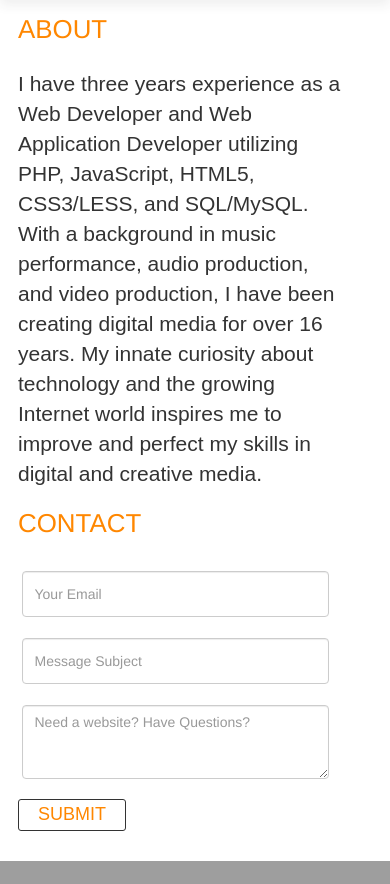
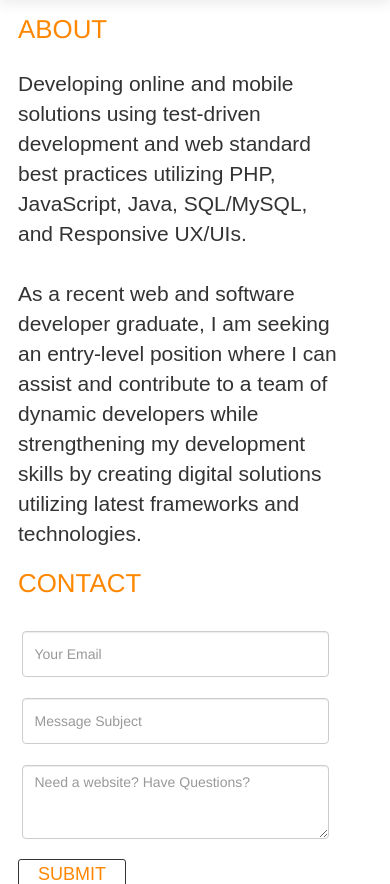
Before and after one commit to LeReiver/portfolio, a PHP site: page /about.php in a window 390 px wide. Shown: the part 61-945 px from the top of the page. Run offline with PHP 8.4, Linux system fonts and the light colour scheme; grey boxes are pictures that could not be loaded.

```diff
--- a/about.php
+++ b/about.php
@@ -10,7 +10,7 @@
 <html lang="en">
 <head>
     <title>Le-Reiver | About Me</title>
-    <meta name="description" content="I am a web and multimedia developer in Portland, Oregon. I have been creating digital media for over 16 years, with a background in music performance and audio and video production. I am a recent graduate with degrees in Web Development and Design and Computer Information Systems, as well as a Certificate in Web Application Development. I have solid web development, design and programming skills. My innate curiosity about technology and the growing programming world inspires me to improve, perfect and hone my skills in digital and creative media. Please see the SKILLS tab for additional information on my Web, Database, Android and Audio capabilities.">
+    <meta name="description" content="Developing online and mobile solutions using test-driven development and web standard best practices utilizing PHP, JavaScript, Java, SQL/MySQL, and Responsive UX/UIs. As a recent web and software developer graduate, I am seeking an entry-level position where I can assist and contribute to a team of dynamic developers while strengthening my development skills by creating digital solutions utilizing latest frameworks and technologies.">
     <meta name="keyword" content="web, multimedia, developer, Portland, Oregon,digital media, music performance, audio production, video production, recent graduate, Web Development and Design Degree, Computer Information Systems Degree, Certificate in Web Application Development, design, programming, skills, technology, digital media, creative media, Skills, Web, Database, Android, Audio">
     <?php require_once ('includes/head_files.php') ?>
 </head>
@@ -27,7 +27,7 @@
                             <!--
                             I am a web and multimedia developer in Portland, Oregon. I have been creating digital media for over 16 years, with a background in music performance, audio production, and video production. I am a recent graduate with degrees in Web Development and Design and Computer Information Systems, as well as a Certificate in Web Application Development. I have solid web development, design and programming skills. My innate curiosity about technology and the growing Internet world inspires me to improve, perfect and hone my skills in digital and creative media. Please see the SKILLS tab for additional information on my Languages, Technologies, Design and Audio capabilities.
                         -->
-                        I have three years experience as a Web Developer and Web Application Developer utilizing PHP, JavaScript, HTML5, CSS3/LESS, and SQL/MySQL. With a background in music performance, audio production, and video production, I have been creating digital media for over 16 years. My innate curiosity about technology and the growing Internet world inspires me to improve and perfect my skills in digital and creative media.
+                        Developing online and mobile solutions using test-driven development and web standard best practices utilizing PHP, JavaScript, Java, SQL/MySQL, and Responsive UX/UIs.<br><br>As a recent web and software developer graduate, I am seeking an entry-level position where I can assist and contribute to a team of dynamic developers while strengthening my development skills by creating digital solutions utilizing latest frameworks and technologies.
                         </p>
                     </div>
                     <div class="col-md-5" style="margin-left: -40px">
--- a/includes/styles/portfolio.css.php
+++ b/includes/styles/portfolio.css.php
@@ -1180,7 +1180,7 @@ a.button:hover {
     }
     #about_bio  p{
         font-size: 1.5em;
-        margin: 20px 20px 20px 0;
+        margin: 20px -30px 20px 0;
         padding-right: 0;
         text-align: start;
     }
@@ -1380,40 +1380,9 @@ a.button:hover {
 }
 
 @media (max-width: 480px) {
-    .nav_name {
-        margin-left: -.8em;
-        font-size: 1.5em;
-        font-weight: 200;
-    }
-    .navbar-default .project_nav {
-        margin-left: 80px;
-        line-height: 60%;
-    }
-    .container.projects h1 {
-        margin-bottom: -4.5em;
-    }
-    .orange-underline {
-        margin: .5em 1.75em;
-    }
-    .section.bigbox h5{
-        margin: .25em 5em 0 1em;
-    }
-    .section.bigbox h3 {
-         margin-left: -1em;
-     }
     #about_2 p {
-        margin: 0 1em;
-    }
-    .project-icon img {
-        height: 95%;
-        padding-top: 20px;
-        /*        margin: -.5em 0 -5em 1em;*/
-    }
-    .project-icon.app img {
-        height: 340px;
-        margin-left: 10px;
-    }
-
+        margin-right: 2.5em;
+    }
 }
 
 
--- a/index.php
+++ b/index.php
@@ -10,7 +10,7 @@
 <html lang="en">
 <head>
     <title>Michael Le-Reiver</title>
-    <meta name="description" content="I am a web and multimedia developer in Portland, Oregon. I have been creating digital media for over 16 years, with a background in music performance and audio and video production. I am a recent graduate with degrees in Web Development and Design and Computer Information Systems, as well as a Certificate in Web Application Development. I have solid web development, design and programming skills. My innate curiosity about technology and the growing programming world inspires me to improve, perfect and hone my skills in digital and creative media. Please see the SKILLS tab for additional information on my Web, Database, Android and Audio capabilities.">
+    <meta name="description" content="Developing online and mobile solutions using test-driven development and web standard best practices utilizing PHP, JavaScript, Java, SQL/MySQL, and Responsive UX/UIs. As a recent web and software developer graduate, I am seeking an entry-level position where I can assist and contribute to a team of dynamic developers while strengthening my development skills by creating digital solutions utilizing latest frameworks and technologies.">
     <meta name="keyword" content="web developer, web designer,Portland, Portland Oregon, web sites, web applications, databases,
         digital media, PHP, MySQL, HTML5, CSS3, SEO, JSON, AJAX, WordPress, Linux, Unix, Version Control, Image optimization, browser development tools, SQL, System Design, Audio, ProTools, MIDI, analog recording, analog mixing, digital recording, digital mixing, Sync to picture, outboard gear, live sound reinforcement, database design, database programming, Le-Reiver, le-reiver, Michael Le-Reiver, Michael Reiver, Reiver">
     <?php require_once ('includes/head_files.php') ?>
--- a/projects.php
+++ b/projects.php
@@ -12,7 +12,7 @@
 <html lang="en">
 <head>
     <title>Le-Reiver | Projects</title>
-    <meta name="description" content="I am a web and multimedia developer in Portland, Oregon. I have been creating digital media for over 16 years, with a background in music performance and audio and video production. I am a recent graduate with degrees in Web Development and Design and Computer Information Systems, as well as a Certificate in Web Application Development. I have solid web development, design and programming skills. My innate curiosity about technology and the growing programming world inspires me to improve, perfect and hone my skills in digital and creative media. Please see the SKILLS tab for additional information on my Web, Database, Android and Audio capabilities.">
+    <meta name="description" content="Developing online and mobile solutions using test-driven development and web standard best practices utilizing PHP, JavaScript, Java, SQL/MySQL, and Responsive UX/UIs. As a recent web and software developer graduate, I am seeking an entry-level position where I can assist and contribute to a team of dynamic developers while strengthening my development skills by creating digital solutions utilizing latest frameworks and technologies.">
     <meta name="keyword" content="web developer, web designer, web development, web consulting, Portland, Portland Oregon, web sites, web applications, databases,android apps, Android, digital media, PHP, MySQL, HTML5, CSS3, SEO, jQuery, JavaScript, AJAX, Java, database design, database programming, Le-Reiver, le-reiver, Michael Le-Reiver, Michael Reiver, Reiver,">
     <?php require_once ('includes/head_files.php') ?>
 </head>
@@ -34,7 +34,7 @@
                     <div class="col-lg-6 col-xl-12">
                         <div class="project_desc">
                             <h3 >Coordinated Consulting Services</h3>
-                            <h4>Web Application Development <span id="pipe">|</span> Web Design <span id="pipe">|</span>  Web Consulting</h4>
+                            <h4>Web Application Development <span id="pipe">|</span> Web Design <br>  Web Consulting <span id="pipe">|</span> Database Build</h4>
                             <p id="skills">A private and secure web application for a consulting firm built with PHP, JavaScript, and MySQL that
                                 requiries user account creation and access, user input and uploads data to remote database with report generation capabilities.</p>
                             <table class="button_table">
```
